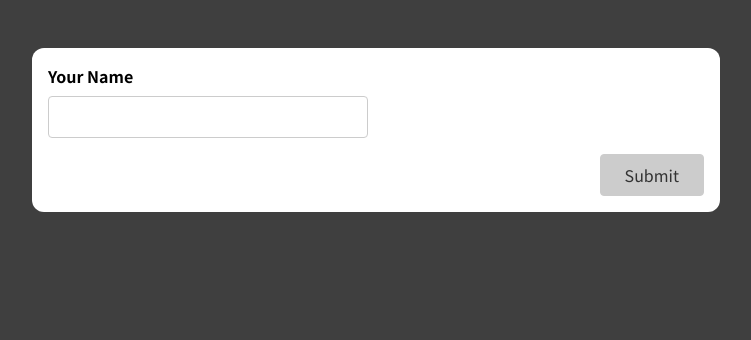
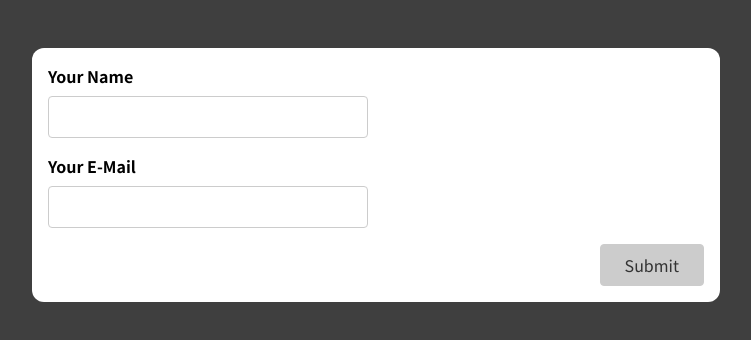
Before and after one commit to towficaziz/react-forms-input, a React (Create React App) app: page / in a window 1280 px wide. Shown: the top 340 px of the page, without its empty margins (264-1015 px from the left). Built offline with nearby package versions, Linux system fonts and the light colour scheme.

Commit message:
adding another email field

```diff
--- a/src/components/SimpleInput.js
+++ b/src/components/SimpleInput.js
@@ -5,23 +5,37 @@
   const [enteredNameTouched, setEnteredNameTouched] = useState(false);
   // const [formIsValid, setFormIsValid] = useState(false);
 
+  const [enteredEmail, setEnteredEmail] = useState('');
+  const [enteredEmailTouched, setEnteredEmailTouched] = useState(false);
+
   const enteredNameIsValid = enteredName.trim() !== '';
   const nameInputIsInvalid = !enteredNameIsValid && enteredNameTouched;
 
+  const enteredEmailIsValid = enteredEmail.includes('@');
+  const enteredEmailIsInvalid = !enteredEmailIsValid  && enteredEmailTouched;
+
   let formIsValid = false;
 
-    if(enteredNameIsValid){
+    if(enteredNameIsValid && enteredEmailIsValid){
       formIsValid = true;
     }
 
-  const nameInputChaneHandler = (event) => {
+  const nameInputChangeHandler = (event) => {
     setEnteredName(event.target.value);
 
   };
 
+  const emailInputChangeHandler = event => {
+    setEnteredEmail(event.target.value);
+  }
+
   const nameInputBlurHandler = (event) =>{
     setEnteredNameTouched(true);
 
+  };
+
+  const emailInputBlurHandler = event =>{
+    setEnteredEmailTouched(true);
   };
 
   const formSubmissionHandler = (event) => {
@@ -39,12 +53,17 @@
     // nameInputRef.current.value =''; -- NOt IdleDeadline, DONT Manipulate the dom
     setEnteredName("");
     setEnteredNameTouched(false);
+
+    setEnteredEmail('');
+    setEnteredEmailTouched(false);
   };
 
 
   const nameInputClasses = nameInputIsInvalid
     ? "form-control invalid"
     : "form-control";
+
+  const emailInputClasses = enteredEmailIsInvalid ? 'form-control invalid' : 'form-control';
 
   return (
     <form onSubmit={formSubmissionHandler}>
@@ -53,12 +72,25 @@
         <input
           type="text"
           id="name"
-          onChange={nameInputChaneHandler}
+          onChange={nameInputChangeHandler}
           onBlur={nameInputBlurHandler}
           value={enteredName}
         />
         {nameInputIsInvalid && (
           <p className="error-text">Name must not be empty.</p>
+        )}
+      </div>
+      <div className={emailInputClasses}>
+        <label htmlFor="email">Your E-Mail</label>
+        <input
+          type="email"
+          id="email"
+          onChange={emailInputChangeHandler}
+          onBlur={emailInputBlurHandler}
+          value={enteredEmail}
+        />
+        {enteredEmailIsInvalid && (
+          <p className="error-text">Please enter a valid email.</p>
         )}
       </div>
       <div className="form-actions">
```
